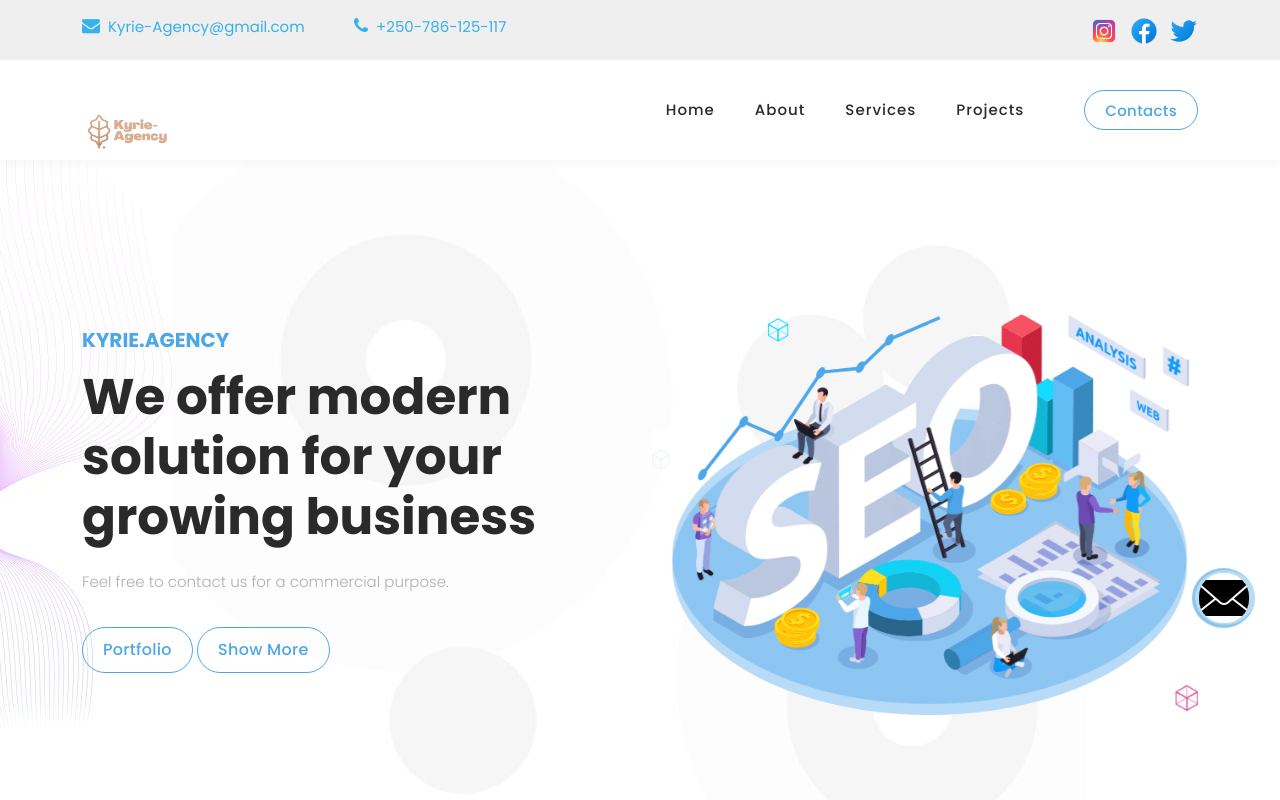
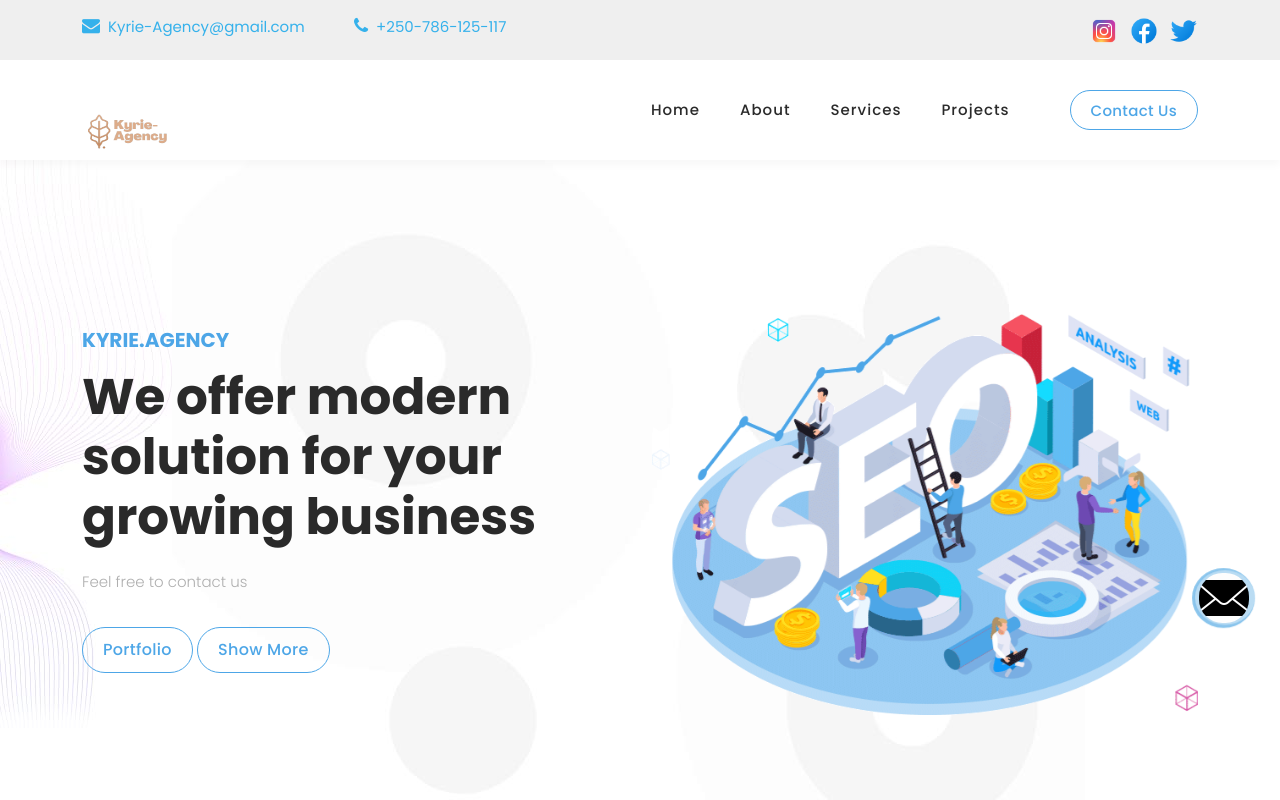
Before and after one commit to tuyishimekyrie/Kyrie-Agency, a plain HTML site: page index.html in a window 1280 px wide. Shown: the top 800 px of the page. Drawn offline with Linux system fonts and the light colour scheme.

Commit message:
improve menu content

```diff
--- a/index.html
+++ b/index.html
@@ -93,7 +93,7 @@
               <li class="scroll-to-section"><a href="#about">About</a></li>
               <li class="scroll-to-section"><a href="#services">Services</a></li>
               <li class="scroll-to-section"><a href="#portfolio">Projects</a></li>
-              <li class="scroll-to-section"><div class="border-first-button"><a href="#contact">Contacts</a></div></li>
+              <li class="scroll-to-section"><div class="border-first-button"><a href="#contact">Contact Us</a></div></li>
             </ul>
             <a class='menu-trigger'>
                 <span>Menu</span>
@@ -117,7 +117,7 @@
                   <div class="col-lg-12">
                     <h6> Kyrie.Agency</h6>
                     <h2>We offer modern solution for your growing business</h2>
-                    <p> Feel free to contact us for a commercial purpose.</p>
+                    <p> Feel free to contact us </p>
                   </div>
                   <div class="col-lg-12">
                     <div class="border-first-button scroll-to-section">
```
